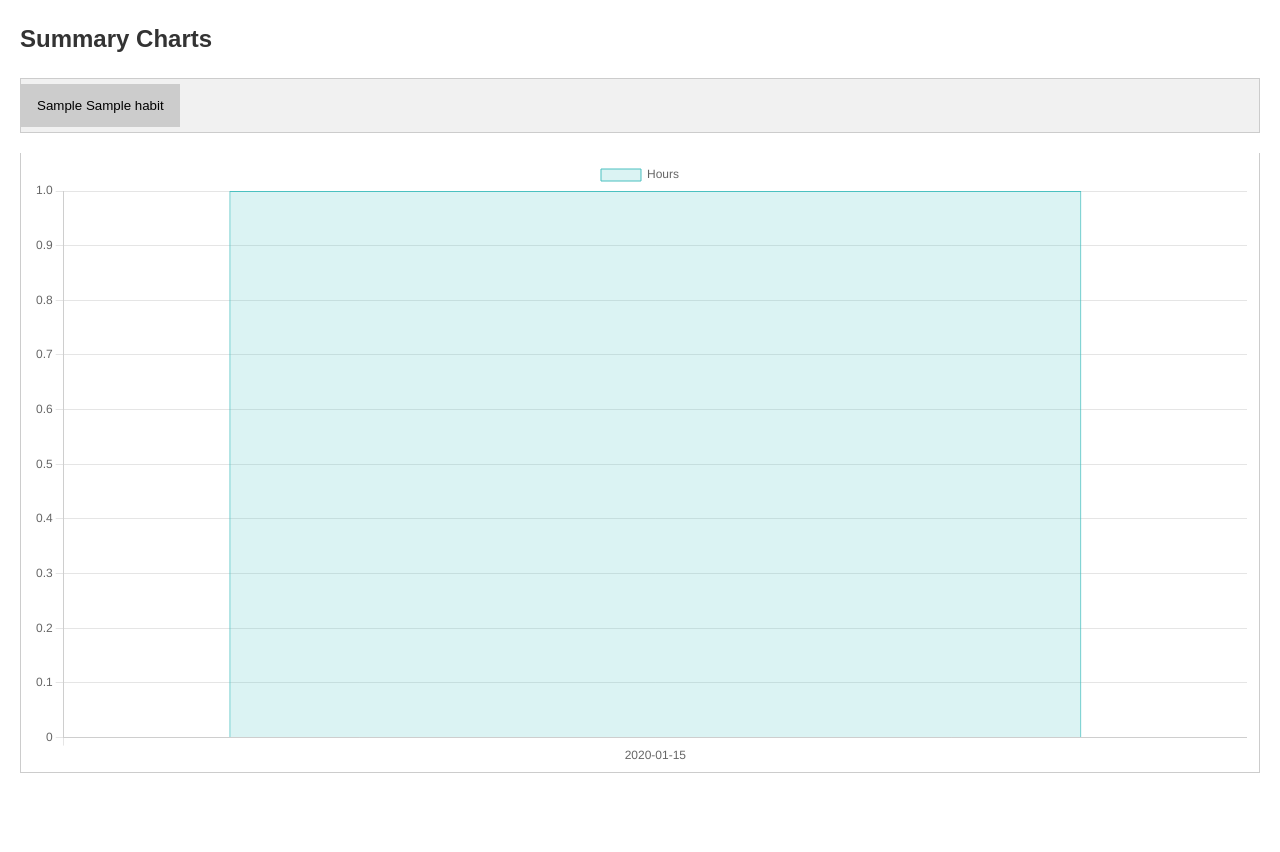
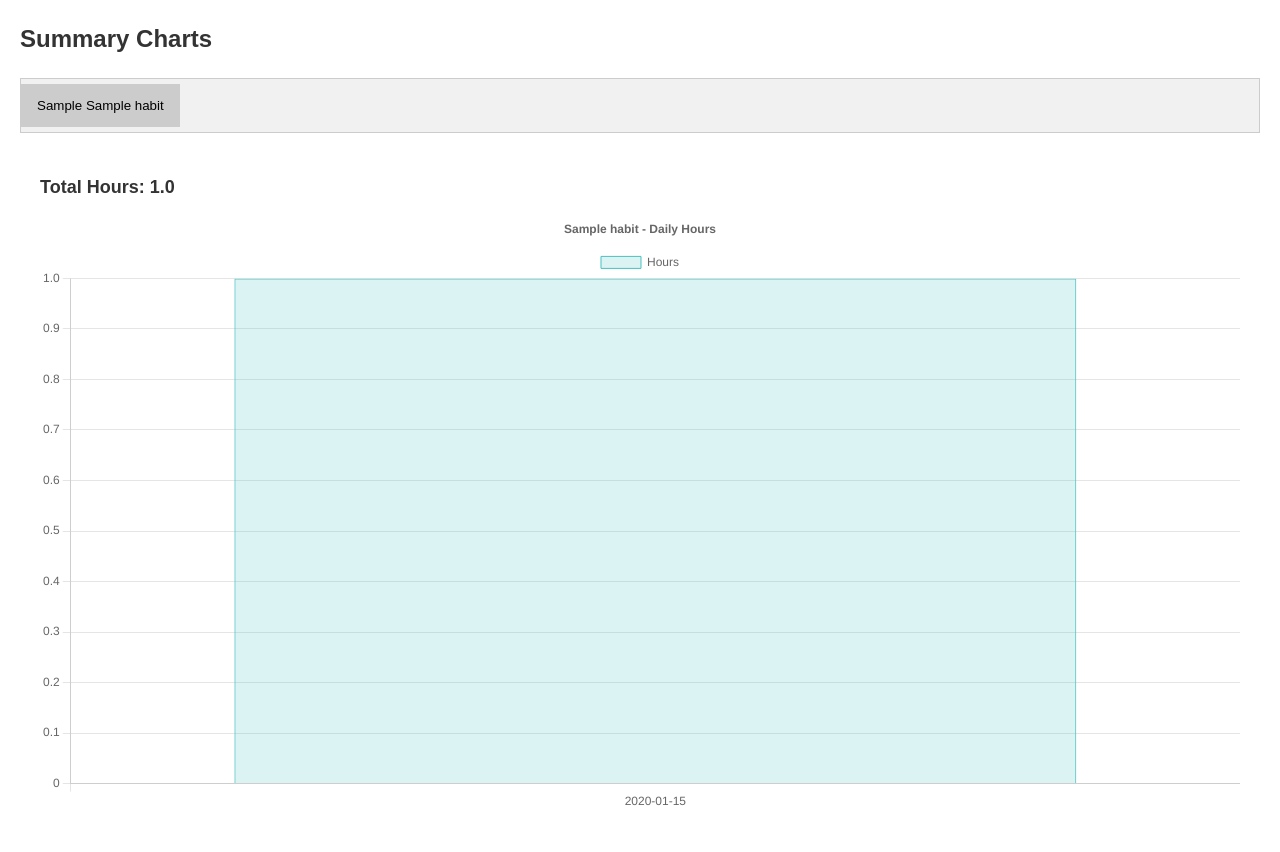
Before and after one commit to kailashgopalan/gh_activities, a Flask app: page / in a window 1280 px wide. Shown: the part 1013-1865 px from the top of the page. Before the commit the page ends 1786 px from the top, so only its background shows below. Run offline with Flask 2, Linux system fonts and the light colour scheme; the visitor is signed in with stand-in values (Sample User, id 1); tables that the repository leaves empty hold one stand-in row (values such as "Sample post"); data that the repository does not hold is empty.

Commit message:
total hours

```diff
--- a/app.py
+++ b/app.py
@@ -167,9 +167,14 @@ def get_habit_data(user_id):
             dates.append(activity.date.strftime('%Y-%m-%d'))
             hours.append(float(activity.total_hours))
 
+        # Calculate total hours for this habit
+        total_hours = sum(hours)
+
         habit_data[habit.name] = {
+            'id': habit.id,
             'dates': dates,
-            'hours': hours
+            'hours': hours,
+            'total_hours': total_hours
         }
 
     return habit_data
--- a/static/css/styles.css
+++ b/static/css/styles.css
@@ -40,10 +40,13 @@ h1, h2 {
     background-color: #ccc;
 }
 .tabcontent {
-    display: none;
-    padding: 6px 12px;
-    border: 1px solid #ccc;
-    border-top: none;
+    padding: 20px;
+}
+.tabcontent > div {
+    font-size: 18px;
+    font-weight: bold;
+    margin-bottom: 10px;
+    color: #333;
 }
 .activity-table {
     width: 100%;
@@ -218,5 +221,5 @@ canvas {
     box-shadow: 0 2px 5px rgba(0,0,0,0.2);
     max-width: 300px;
     left: 0; /* Add this */
-    bottom: -80px; /* Adjust as needed */
+    bottom: -60px; /* Adjust as needed */
 }
--- a/static/js/main.js
+++ b/static/js/main.js
@@ -218,6 +218,17 @@ function updateCharts(habitData) {
         const chartId = `summaryChart${data.id}`;
         const ctx = document.getElementById(chartId).getContext('2d');
 
+        // Create or update the total hours display
+        const totalHoursId = `totalHours${data.id}`;
+        let totalHoursElement = document.getElementById(totalHoursId);
+        if (!totalHoursElement) {
+            totalHoursElement = document.createElement('p');
+            totalHoursElement.id = totalHoursId;
+            ctx.canvas.parentNode.insertBefore(totalHoursElement, ctx.canvas);
+        }
+
+        totalHoursElement.textContent = `Total Hours: ${data.total_hours.toFixed(1)}`;
+
         if (window.chartInstances && window.chartInstances[chartId]) {
             window.chartInstances[chartId].destroy();
         }
@@ -239,6 +250,12 @@ function updateCharts(habitData) {
                 scales: {
                     y: {
                         beginAtZero: true
+                    }
+                },
+                plugins: {
+                    title: {
+                        display: true,
+                        text: `${habitName} - Daily Hours`
                     }
                 }
             }
--- a/templates/index.html
+++ b/templates/index.html
@@ -82,6 +82,7 @@
 
         {% for habit in habits %}
             <div id="chart{{ habit.id }}" class="tabcontent">
+                <div id="totalHours{{ habit.id }}"></div>
                 <canvas id="summaryChart{{ habit.id }}"></canvas>
             </div>
         {% endfor %}
```
